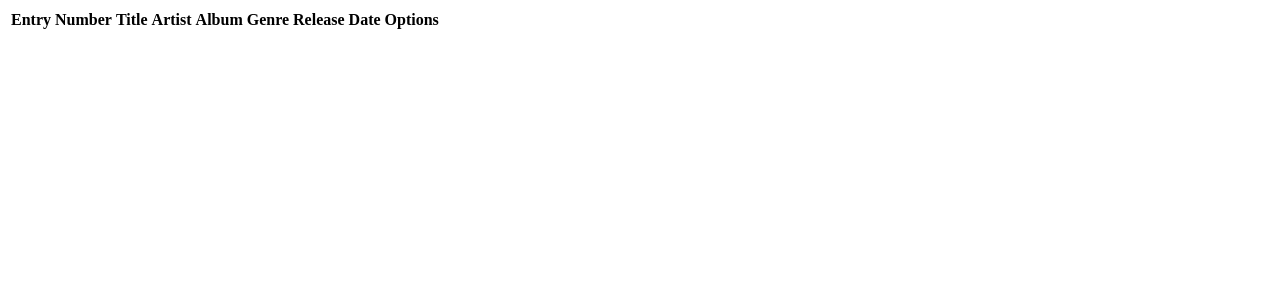
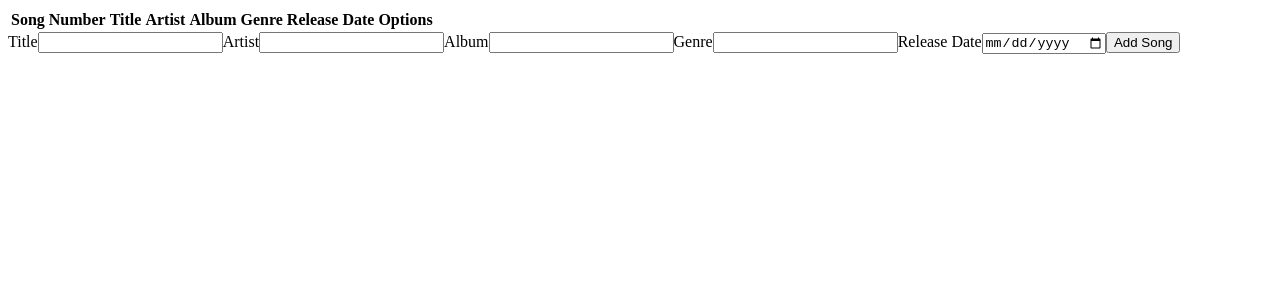
Before and after one commit to derekbohman/MusicFrontend, a React (Create React App) app in the folder music_frontend/: page / in a window 1280 px wide. Shown: the top 300 px of the page. Built offline with nearby package versions, Linux system fonts and the light colour scheme.

Commit message:
Changed name of component from DisplayEntries to DisplaySongs for better understanding. Also created the AddSongs.jsx file and imported and instantiated.

```diff
--- a/music_frontend/src/App.js
+++ b/music_frontend/src/App.js
@@ -1,13 +1,14 @@
-import React, { useState } from 'react';
-import DisplayEntries from './Components/DisplayEntries/DisplayEntries';
+import React, { useState } from "react";
+import DisplaySongs from "./Components/DisplaySongs/DisplaySongs";
+import AddSongs from "./Components/AddSongs/AddSongs";
 
 function App() {
-
-  const [entries, setEntries] = useState([])
+  const [songs, setSongs] = useState([]);
 
   return (
     <div>
-      <DisplayEntries entries = {entries}/>
+      <DisplaySongs songs={songs} />
+      <AddSongs />
     </div>
   );
 }
--- /dev/null
+++ b/music_frontend/src/Components/AddSongs/AddSongs.jsx
@@ -0,0 +1,58 @@
+import React, { useState } from "react";
+
+const AddSongs = (props) => {
+  const [title, setTitle] = useState("");
+  const [artist, setArtist] = useState("");
+  const [album, setAlbum] = useState("");
+  const [genre, setGenre] = useState("");
+  const [release_date, setReleaseDate] = useState("");
+
+  function submitForm(event) {
+      event.preventDefault();
+      let newSong = {
+          title: title,
+          artist: artist,
+          album: album,
+          genre: genre,
+          release_date: release_date
+      };
+  }
+
+  return (
+    <form onSubmit={submitForm}>
+      <label>Title</label>
+      <input
+        type="text"
+        value={title}
+        onChange={(event) => setTitle(event.target.value)}
+      />
+      <label>Artist</label>
+      <input
+        type="text"
+        value={artist}
+        onChange={(event) => setArtist(event.target.value)}
+      />
+      <label>Album</label>
+      <input
+        type="text"
+        value={album}
+        onChange={(event) => setAlbum(event.target.value)}
+      />
+      <label>Genre</label>
+      <input
+        type="text"
+        value={genre}
+        onChange={(event) => setGenre(event.target.value)}
+      />
+      <label>Release Date</label>
+      <input
+        type="date"
+        value={release_date}
+        onChange={(event) => setReleaseDate(event.target.value)}
+      />
+      <button type="submit">Add Song</button>
+    </form>
+  );
+};
+
+export default AddSongs;
--- a/music_frontend/src/Components/DisplayEntries/DisplayEntries.jsx
+++ b/music_frontend/src/Components/DisplaySongs/DisplaySongs.jsx
@@ -1,9 +1,9 @@
-const DisplayEntries = (props) => {
+const DisplaySongs = (props) => {
   return (
     <table>
       <thead>
         <tr>
-          <th>Entry Number</th>
+          <th>Song Number</th>
           <th>Title</th>
           <th>Artist</th>
           <th>Album</th>
@@ -13,16 +13,16 @@ const DisplayEntries = (props) => {
         </tr>
       </thead>
       <tbody>
-        {props.entries.map((entry, index) => {
+        {props.songs.map((song, index) => {
           return (
             <tr>
               <td>{index + 1}</td>
-              <td>{entry.title}</td>
-              <td>{entry.artist}</td>
-              <td>{entry.album}</td>
-              <td>{entry.genre}</td>
-              <td>{entry.release_date}</td>
-              <td>{entry.options}</td>
+              <td>{song.title}</td>
+              <td>{song.artist}</td>
+              <td>{song.album}</td>
+              <td>{song.genre}</td>
+              <td>{song.release_date}</td>
+              <td>{song.options}</td>
             </tr>
           );
         })}
@@ -31,4 +31,4 @@ const DisplayEntries = (props) => {
   );
 };
 
-export default DisplayEntries;
+export default DisplaySongs;
```
Also changed, not shown: music_frontend/src/index.js (+4 -4 lines).
